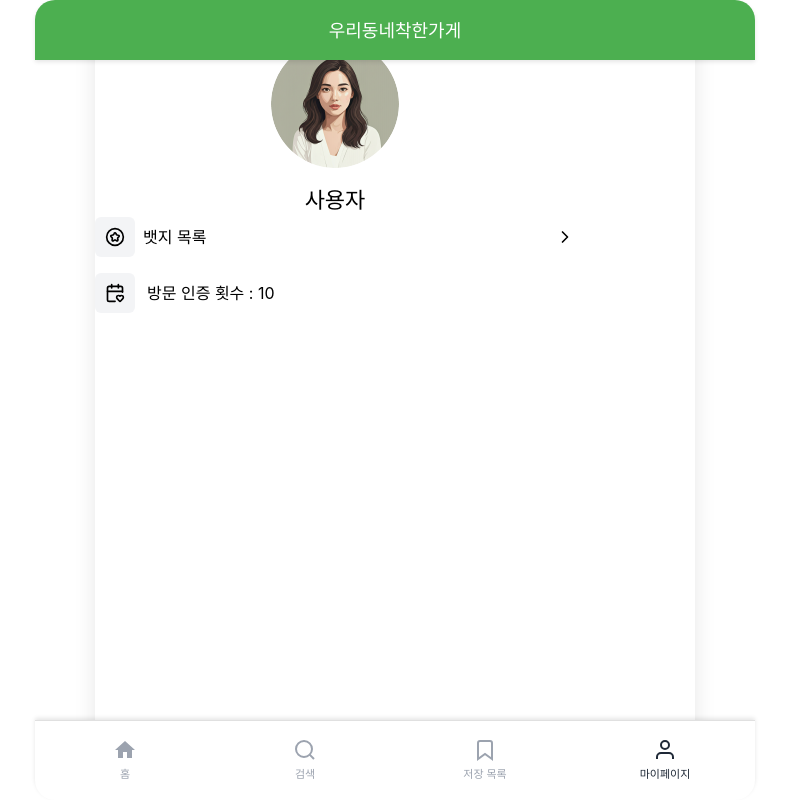
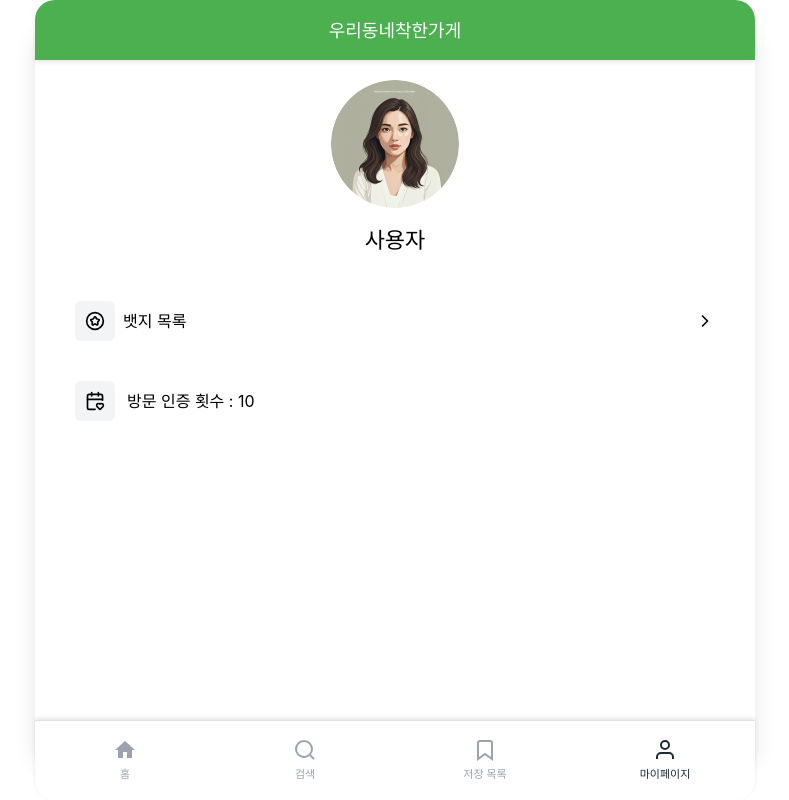
Before and after one commit to likelion-team4/team4-fe, a React (Vite) app: page / in a window 1280 px wide. Both pictures are taken after a click on the element "마이페이지". Shown: the whole page, without its empty margins (245-1034 px from the left). Built offline with nearby package versions, Linux system fonts and the light colour scheme.

Commit message:
mypage 수정

```diff
--- a/src/components/BadgeListRow.tsx
+++ b/src/components/BadgeListRow.tsx
@@ -8,17 +8,17 @@ const BadgeListRow: React.FC<Props> = ({ onClick }) => {
     <div
       role="button"
       onClick={onClick}
-            className="flex w-full items-center justify-between px-4 py-3 cursor-pointer"
+      className="self-stretch min-w-0 flex w-full items-center justify-between px-4 py-3 cursor-pointer text-left"
     >
       {/* 왼쪽: 아이콘 + 라벨 */}
-            <div className="flex items-center gap-2 min-w-0">
+      <div className="flex min-w-0 items-center gap-2">
         <span className="grid h-10 w-10 place-items-center rounded-md bg-gray-100 shrink-0">
           <CircleStar className="h-5 w-5 text-black" />
         </span>
-                <span className="text-[16px] text-black whitespace-nowrap">뱃지 목록</span>
+        <span className="text-[16px] text-black truncate">뱃지 목록</span>
       </div>
 
-            {/* 오른쪽: 화살표 (왼쪽 그룹 밖!) */}
+      {/* 오른쪽: 화살표 */}
       <ChevronRight className="h-5 w-5 text-black shrink-0" />
     </div>
   );
--- a/src/components/VisitCountRow.tsx
+++ b/src/components/VisitCountRow.tsx
@@ -5,11 +5,11 @@ type Props = { count: number };
 
 const VisitCountRow: React.FC<Props> = ({ count }) => {
   return (
-        <div className="flex flex-row w-full items-center gap-3 px-4 py-3">
+    <div className="self-stretch min-w-0 flex w-full items-center gap-3 px-4 py-3 text-left">
       <span className="grid h-10 w-10 place-items-center rounded-md bg-gray-100 shrink-0">
         <CalendarHeart className="h-5 w-5 text-black" />
       </span>
-            <p className="text-[16px] text-black whitespace-nowrap">방문 인증 횟수 : {count}</p>
+      <p className="text-[16px] text-black truncate">방문 인증 횟수 : {count}</p>
     </div>
   );
 };
--- a/src/index.css
+++ b/src/index.css
@@ -1,5 +1,6 @@
 /* ===== GLOBAL CSS SETTINGS ===== */
 @import "tailwindcss";
+@config "../tailwind.config.ts";
 
 /* CSS 변수 정의 */
 :root {
@@ -7,9 +8,9 @@
   line-height: 1.5;
   font-weight: 400;
 
-  color-scheme: light;
-  color: #000000;
-  background-color: #ffffff;
+  color-scheme: light dark;
+  color: rgba(255, 255, 255, 0.87);
+  background-color: #242424;
 
   font-synthesis: none;
   text-rendering: optimizeLegibility;
@@ -29,23 +30,21 @@ body {
   margin: 0;
   display: flex;
   place-items: center;
-  min-width: 320px;
-  /* 최소 너비 설정 */
-  min-height: 100vh;
-  /* 최소 높이를 전체 화면으로 */
+  min-width: 320px; /* 최소 너비 설정 */
+  min-height: 100vh; /* 최소 높이를 전체 화면으로 */
   font-family: -apple-system, BlinkMacSystemFont, 'Segoe UI', 'Roboto', 'Oxygen',
     'Ubuntu', 'Cantarell', 'Fira Sans', 'Droid Sans', 'Helvetica Neue',
     sans-serif;
   -webkit-font-smoothing: antialiased;
   -moz-osx-font-smoothing: grayscale;
-  background-color: #ffffff;
-  /* 흰색 기본 배경 */
+  background-color: #ffffff; /* 흰색 기본 배경 */
 }
 
 /* 루트 컨테이너 기본 설정 */
 #root {
   width: 100%;
   margin: 0 auto;
+  text-align: center;
 }
 
 /* ===== MOBILE FIRST RESPONSIVE DESIGN ===== */
@@ -53,43 +52,42 @@ body {
 /* 모바일 디바이스 (480px 이하) - 기본 스타일 */
 @media (max-width: 600px) {
   body {
-    background-color: #ffffff;
-    /* 모바일에서 흰색 배경 */
+    background-color: #ffffff; /* 모바일에서 흰색 배경 */
   }
 
   #root {
-    width: 100%;
-    /* 전체 너비 사용 */
-    height: 100vh;
-    /* 전체 화면 높이 사용 */
+    width: 100%; /* 전체 너비 사용 */
+    height: 100vh; /* 전체 화면 높이 사용 */
   }
 }
 
 /* 데스크톱 디바이스 (481px 이상) - 반응형 처리 */
 @media (min-width: 601px) {
-
   /* 데스크톱에서 모바일 앱처럼 보이도록 배경 설정 */
   body {
-    background: #ffffff;
-    /* 흰색 배경 */
+    background: #ffffff; /* 흰색 배경 */
     min-height: 100vh;
     display: flex;
-    align-items: center;
-    /* 세로 중앙 정렬 */
-    justify-content: center;
-    /* 가로 중앙 정렬 */
-    padding: 20px;
-    /* 전체 여백 */
+    align-items: center; /* 세로 중앙 정렬 */
+    justify-content: center; /* 가로 중앙 정렬 */
+    padding: 20px; /* 전체 여백 */
   }
 
   /* 앱 컨테이너를 모바일 크기로 제한하여 중앙에 배치 */
   #root {
     width: 100%;
-    max-width: 600px;
-    /* 모바일 최대 너비로 제한 */
-    height: 90vh;
-    /* 화면 높이의 90% */
-    max-height: 800px;
-    /* 최대 높이 제한 */
+    max-width: 720px; /* 앱 최대 너비를 720px로 설정 */
+    height: 90vh; /* 화면 높이의 90% */
+    max-height: 800px; /* 최대 높이 제한 */
   }
 }
+
+/* 스크롤 바 안 보이게 설정 */
+.no-scrollbar {
+  -ms-overflow-style: none;
+  scrollbar-width: none;
+}
+
+.no-scrollbar::-webkit-scrollbar {
+  display: none;
+}
--- a/src/pages/MyPage.tsx
+++ b/src/pages/MyPage.tsx
@@ -8,16 +8,21 @@ const MyPage: React.FC = () => {
   const visits = 10;
 
   return (
-    <div className="mx-auto w-full max-w-[480px] px-6 pt-10">
+    <div className="w-full max-w-[720px] px-6 pt-10 mx-auto">
       {/* 상단 사용자 정보 */}
       <div className="flex w-full flex-col items-center justify-center gap-4 text-center">
         <div className="mx-auto h-32 w-32 overflow-hidden rounded-full">
-          <img src={profileImage} alt="사용자 프로필" className="h-full w-full object-cover" />
+          <img
+            src={profileImage}
+            alt="사용자 프로필"
+            className="h-full w-full object-cover"
+          />
         </div>
         <h1 className="text-[22px] font-extrabold text-black">{userName}</h1>
       </div>
 
-      <section className="mt-8 flex flex-col gap-4 items-stretch w-full">
+      {/* 리스트 영역 */}
+      <section className="mt-8 flex w-full flex-col items-stretch gap-4 text-left">
         <BadgeListRow onClick={() => console.log("뱃지 목록으로 이동")} />
         <VisitCountRow count={visits} />
       </section>
```
Also changed, not shown: src/App.css (line endings or trailing spaces). Lines whose indentation alone changed are shown as unchanged.
